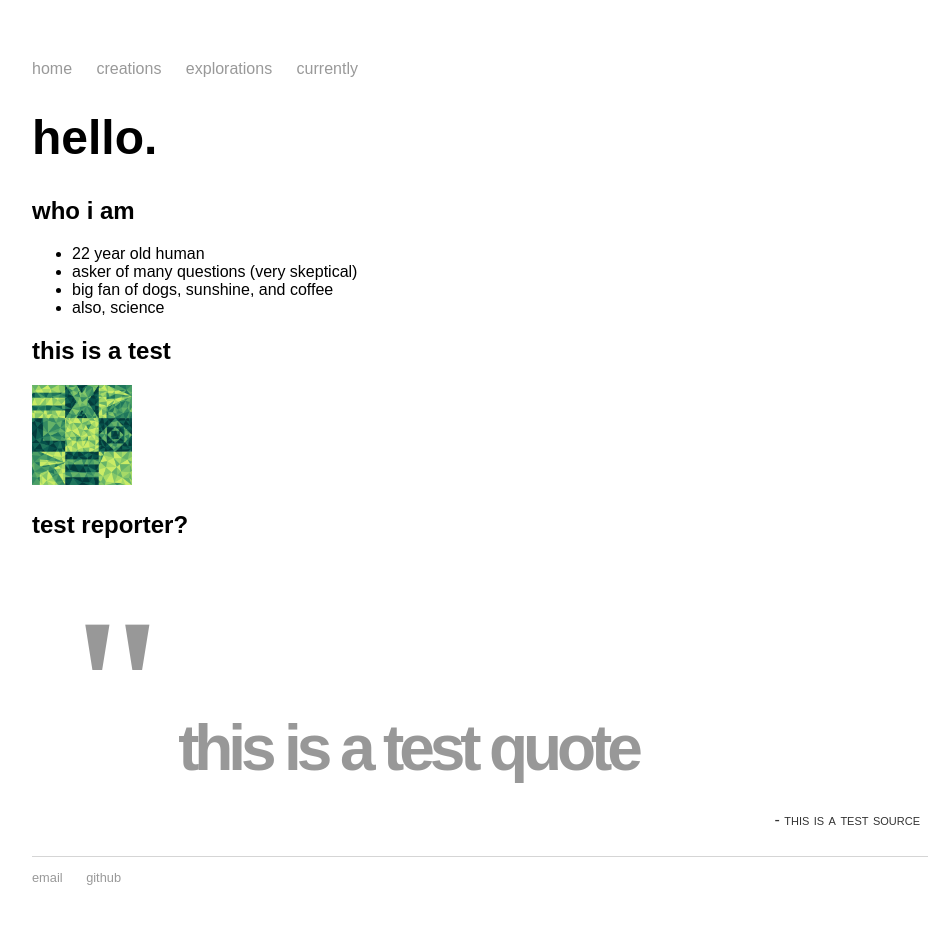
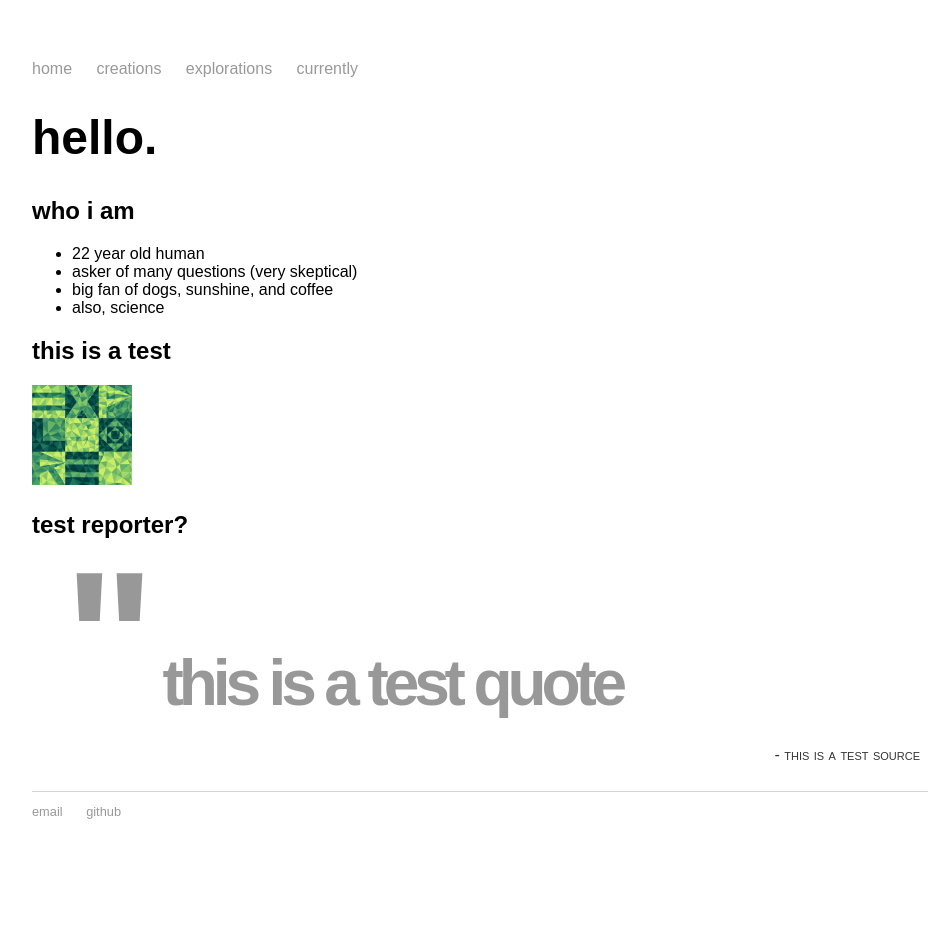
Before and after one commit to mayasheth/mayasheth.github.io, a Jekyll site: the page built from index.md, in a window 1280 px wide. Shown: the whole page, without its empty margins (160-1111 px from the left). Built offline with Jekyll 4.4.1, drawn with Linux system fonts in a browser that asks for light colours; after the commit the page ends 900 px from its top, so only the background shows below that.

Commit message:
Update quote.html

```diff
--- a/_includes/quote.html
+++ b/_includes/quote.html
@@ -21,19 +21,21 @@
       line-height=0.8;
     }
 
-blockquote:before {
+    blockquote:before
+    {
       content:  "\"";
-  font-family: "Times New Roman", serif;
+      /*font-family: "Times New Roman", serif;*/
       font-size: 3em;
-  line-height: 1em;
+      line-height: .5em;
       margin-right: 0em;
-  vertical-align: 0.1em;
     }
-blockquote p {
+
+    blockquote p
+    {
       display: inline;
     }
 
-    .cite
+    p.cite
     {
       display: block;
       text-align: right;
@@ -41,12 +43,6 @@ blockquote p {
       padding:.5em
     }
 
-    .qmark
-    {
-      font-family: "Times New Roman", serif;
-      font-size=50em;
-      /*display: inline;*/
-    }
   </style>
 </head>
 
@@ -55,6 +51,7 @@ blockquote p {
   <blockquote>
     {{ include.words }}
   </blockquote>
+
   <p class="cite">
     - {{ include.source }}
   </p>
```
Lines whose indentation alone changed are shown as unchanged.
